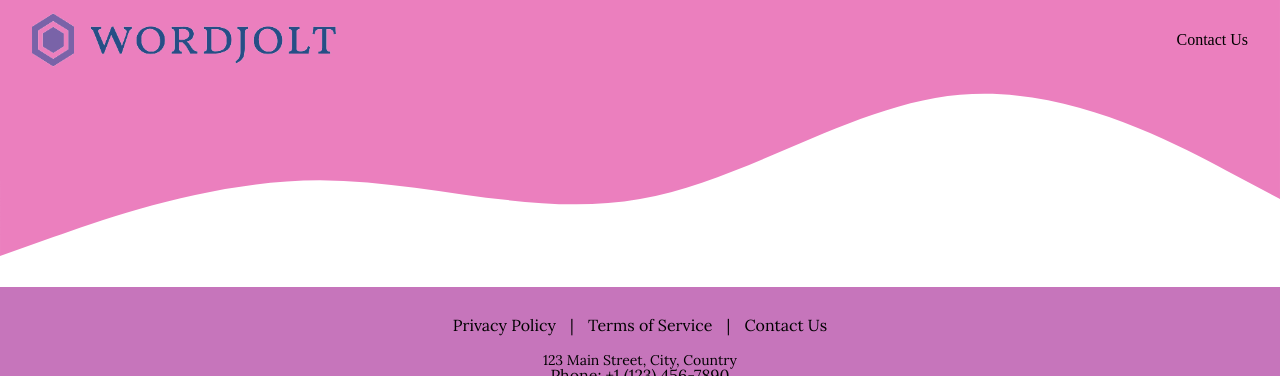
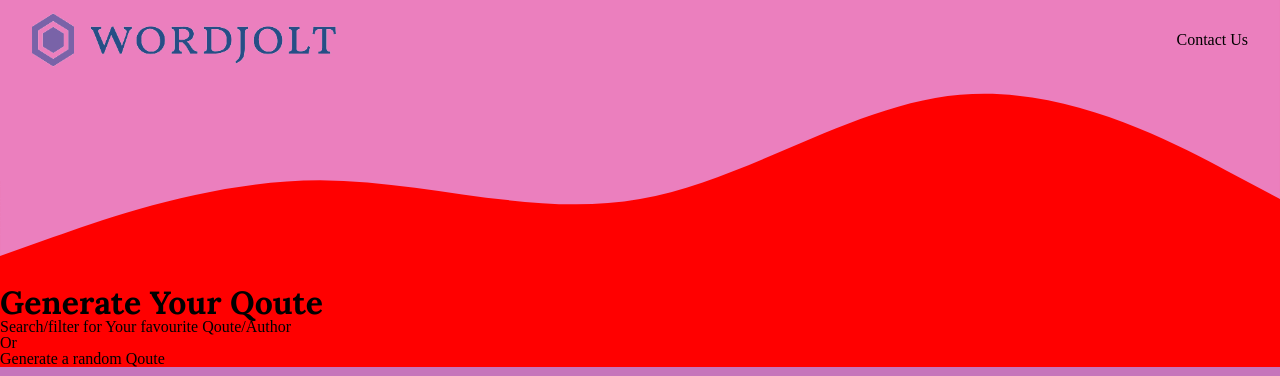
Before and after one commit to Awwal12/wordjolt, a Django app: page /home/main/ in a window 1280 px wide. Shown: the top 376 px of the page. Run offline with Django 4.2, Linux system fonts and the light colour scheme.

Commit message:
file re-arrangement

```diff
--- a/wordjolt/wordapp/static/css/home.css
+++ b/wordjolt/wordapp/static/css/home.css
@@ -1,6 +1,6 @@
 @import url("https://fonts.googleapis.com/css2?family=Lora:ital,wght@0,400;0,700;1,400&display=swap");
 :root {
-    --bg-color:#C675BB;
+  --bg-color: #c675bb;
   --text-color-white: #fff;
   --text-color-black: #000;
   --btn-color: #264e86;
@@ -46,7 +46,7 @@ nav img {
   font-weight: 400;
   font-size: 2.5rem;
 }
-section p {
+.deeper-p {
   font-family: var(--body-font);
   font-weight: 400;
   font-style: italic;
@@ -156,7 +156,7 @@ textarea {
   color: var(--text-color-dark);
   text-align: center;
   padding: 20px 0;
-  font-family: var(--btn-font)
+  font-family: var(--btn-font);
 }
 .footer-links {
   margin-top: 10px;
--- /dev/null
+++ b/wordjolt/wordapp/static/css/main.css
@@ -0,0 +1,24 @@
+@import url("https://fonts.googleapis.com/css2?family=Lora:ital,wght@0,400;0,700;1,400&display=swap");
+:root {
+  --bg-color: #c675bb;
+  --text-color-white: #fff;
+  --text-color-black: #000;
+  --btn-color: #264e86;
+  --btn-color-hover: #5f7fbc;
+  --header-font: "Lora", serif;
+  --body-font: "Lora", serif;
+  --btn-font: "Lora", serif;
+}
+/* .search-body {
+  display: flex;
+  flex-direction: column;
+  align-items: center; */
+/* } */
+body{
+  background-color: red;
+}
+.main-h1{
+  font-family: var(--header-font);
+  font-weight: 700;
+  font-size: 2rem;
+}
--- a/wordjolt/wordapp/templates/html/base_html.html
+++ b/wordjolt/wordapp/templates/html/base_html.html
@@ -5,7 +5,8 @@
     <meta charset="UTF-8" />
     <meta name="viewport" content="width=device-width, initial-scale=1.0" />
     <link rel="stylesheet" href="{% static '/css/reset.css' %}" />
-    <link rel="stylesheet" href="{% static '/css/home.css' %}" />
+    {% block cssfile %}
+    {% endblock cssfile %}
     <link
       rel="shortcut icon"
       href="{% static '/logo/logo_small_icon_only_inverted.png' %}"
@@ -29,7 +30,12 @@
       </nav>
     </header>
 
-    {% block content %} {% endblock %} {%block contactus%}{%endblock%}
+    {% block content %} {% endblock %}
+    {%block contactus%}{%endblock%}
+    {% block searchquote %} {% endblock searchquote %}
+    {% block displayquote %}
+    {%endblock displayquote %}
+
     <!-- Site footer -->
     <footer class="footer">
       <div class="footer-links">
@@ -53,7 +59,7 @@
         /></a>
       </div>
       <div>
-        <p>&copy; NYON. All rights reserved.</p>
+        <p>&copy; WordJolt. All rights reserved.</p>
       </div>
     </footer>
   </body>
--- a/wordjolt/wordapp/templates/html/main.html
+++ b/wordjolt/wordapp/templates/html/main.html
@@ -1,2 +1,19 @@
-{% extends 'html/base_html.html'%} {% load static %} {%block title %} Main
+{% extends 'html/base_html.html'%} {% load static %}
+
+{% block cssfile %}
+<link rel="stylesheet" href="{% static '/css/main.css' %}" />
+<link rel="stylesheet" href="{% static '/css/home.css' %}" />
+{% endblock cssfile %}
+
+{%block title %}
+Main
 {%endblock%}
+
+{% block searchquote %}
+    <section class="search-body">
+        <h1 class="main-h1">Generate Your Qoute</h1>
+        <h3>Search/filter for Your favourite Qoute/Author</h3>
+        <h4>Or</h3>
+        <h3>Generate a random Qoute</h3>
+    </section>
+{% endblock searchquote %}
```
Also changed, not shown: wordjolt/wordapp/templates/html/home.html (+6 -2 lines).
